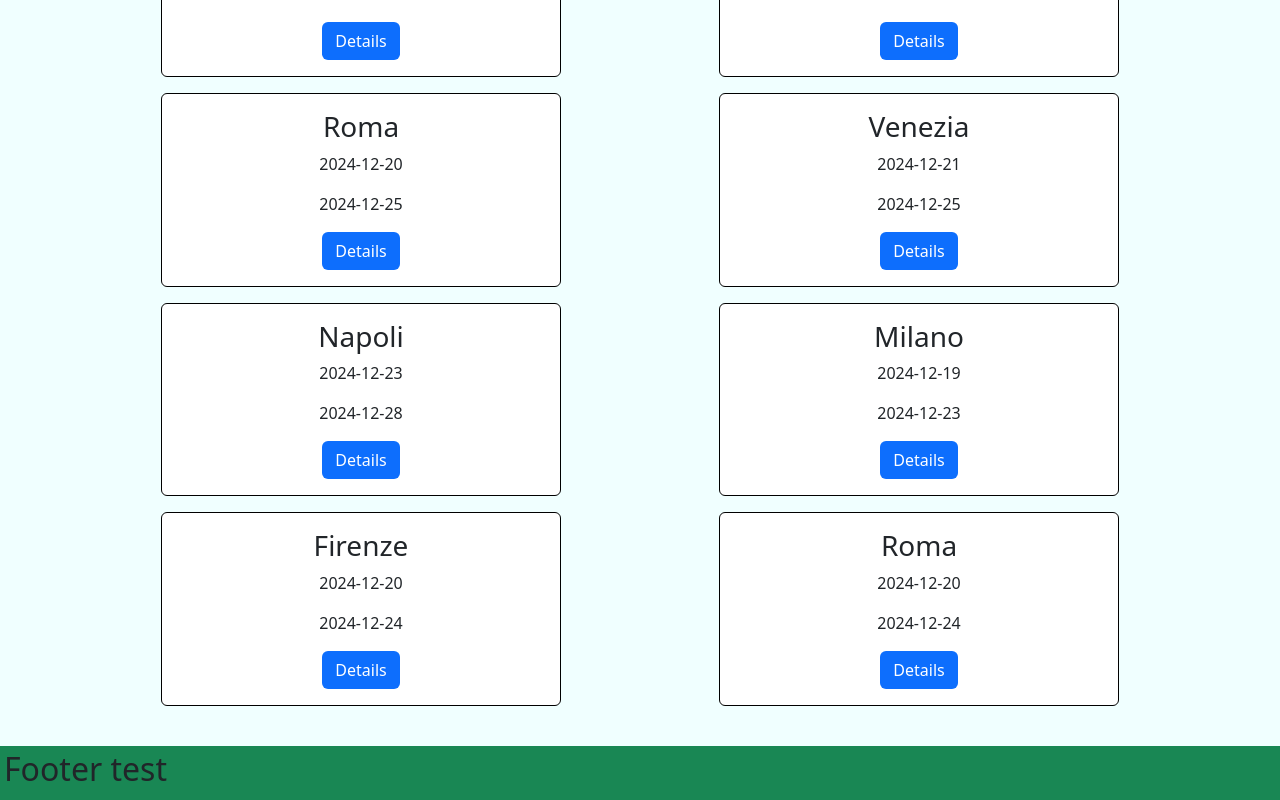
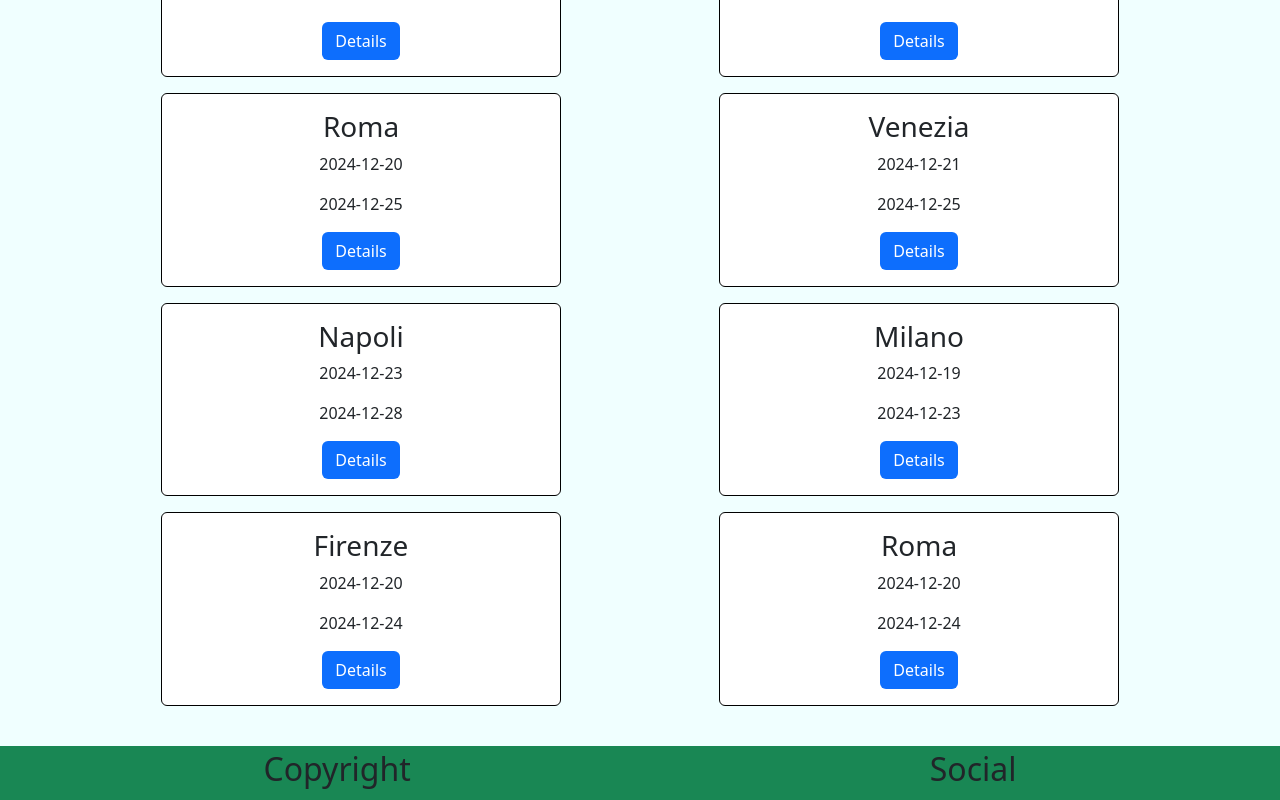
Before and after one commit to Giulia-Ciampelli/project-fly-agency, a React (Vite) app: page / in a window 1280 px wide. Shown: the part 1470-2270 px from the top of the page. Built offline with nearby package versions, Linux system fonts and the light colour scheme.

Commit message:
fix-footer

```diff
--- a/src/components/Footer.jsx
+++ b/src/components/Footer.jsx
@@ -2,8 +2,9 @@ export default function Footer() {
     return (
 
         <>
-            <footer className="bg-success p-1">
-                <h2>Footer test</h2>
+            <footer className="bg-success p-1 d-flex justify-content-around align-items-center">
+                <h2>Copyright</h2>
+                <h2>Social</h2>
             </footer>
         </>
     )
```
